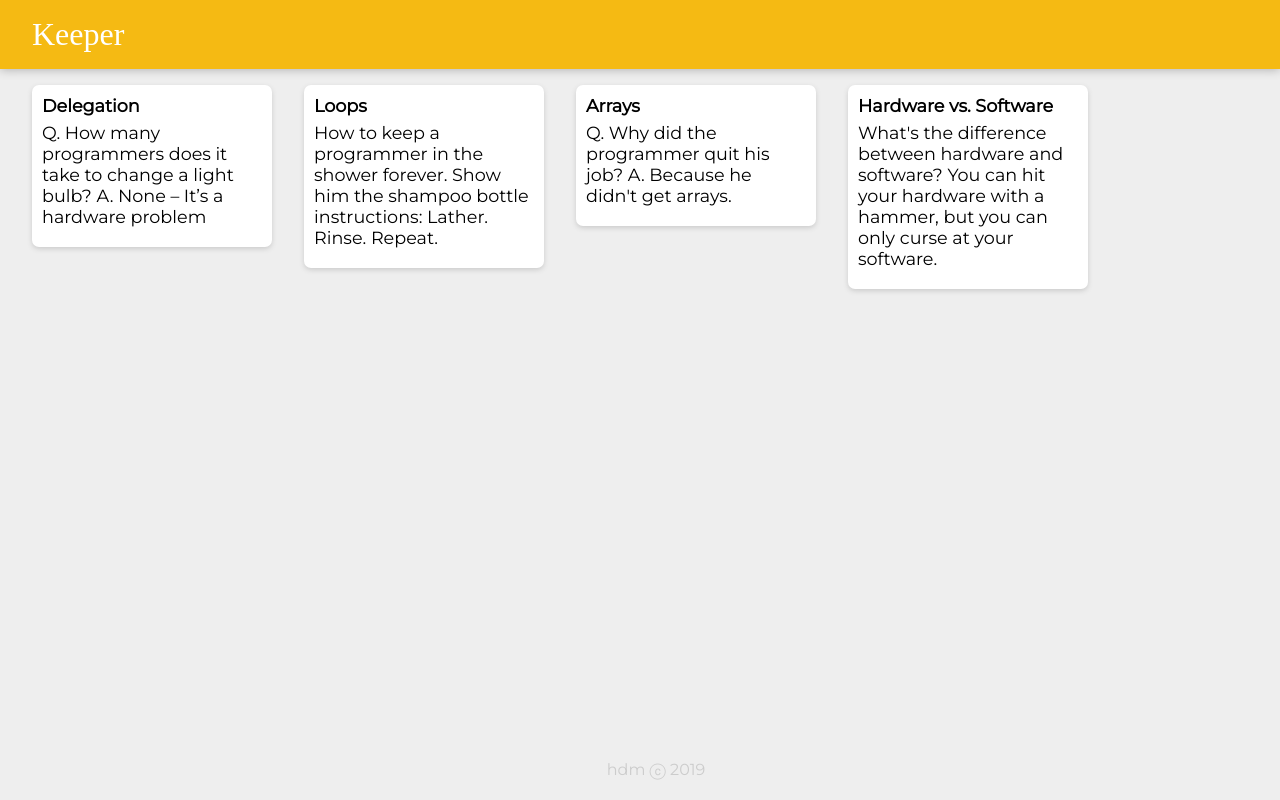
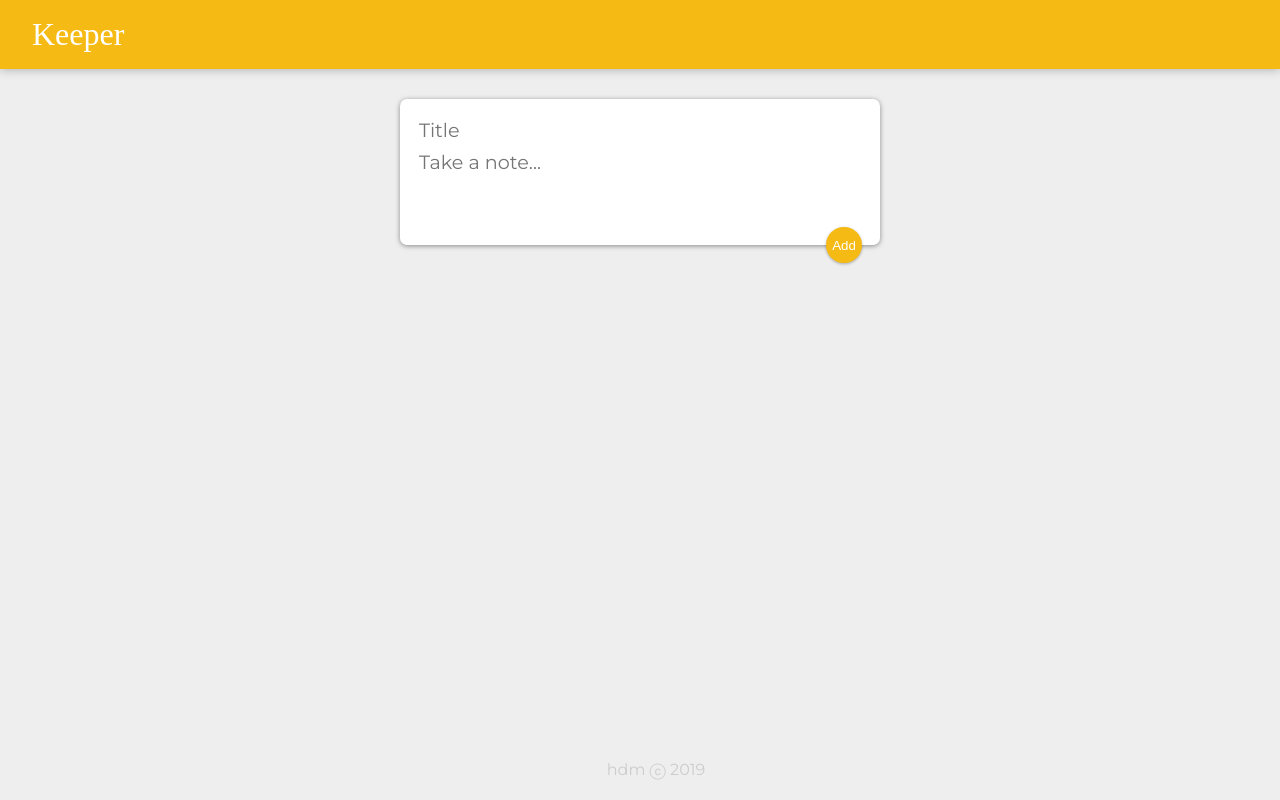
Before and after one commit to hdanielmm/keep-clone, a React (Create React App) app: page / in a window 1280 px wide. Built offline with nearby package versions, Linux system fonts and the light colour scheme; a web font is replaced by a local one.

Commit message:
Add notes dinamically and delete button

```diff
--- a/public/styles.css
+++ b/public/styles.css
@@ -54,3 +54,49 @@
     white-space: pre-wrap;
     word-wrap: break-word;
   }
+
+  .note button {
+    position: relative;
+    float: right;
+    margin-right: 10px;
+    color: #f5ba13;
+    border: none;
+    width: 36px;
+    height: 36px;
+    cursor: pointer;
+    outline: none;
+  }
+
+  form {
+    position: relative;
+    width: 480px;
+    margin: 30px auto 20px auto;
+    background: #fff;
+    padding: 15px;
+    border-radius: 7px;
+    box-shadow: 0 1px 5px rgb(138, 137, 137);
+  }
+  form input,
+  form textarea {
+    width: 100%;
+    border: none;
+    padding: 4px;
+    outline: none;
+    font-size: 1.2em;
+    font-family: inherit;
+    resize: none;
+  }
+  form button {
+    position: absolute;
+    right: 18px;
+    bottom: -18px;
+    background: #f5ba13;
+    color: #fff;
+    border: none;
+    border-radius: 50%;
+    width: 36px;
+    height: 36px;
+    box-shadow: 0 1px 3px rgba(0, 0, 0, 0.3);
+    cursor: pointer;
+    outline: none;
+  }
--- a/src/components/App.jsx
+++ b/src/components/App.jsx
@@ -1,18 +1,35 @@
-import React from "react";
+import React, { useState } from "react";
 import Header from "./Header";
 import Footer from "./Footer";
 import Note from "./Note";
-import notes from "../notes";
+import CreateArea from "./CreateArea";
 
 function App() {
+  const [notes, setNotes] = useState([]);
+
+  function addNote(newNote) {
+    setNotes([...notes, newNote]);
+  }
+
+  function deleteNote(id){
+    setNotes(notes.filter((note, index) => {
+      return index !== id
+    }));
+  }
+
   return (
     <div>
       <Header />
-      {notes.map(note => (
+      <CreateArea
+        onAdd={addNote}
+      />
+      {notes.map((note, index) => (
         <Note
-          key={note.key}
+          key={index}
+          id={index}
           title={note.title}
           content={note.content}
+          onDelete={deleteNote}
         />
       ))}
       <Footer />
--- /dev/null
+++ b/src/components/CreateArea.jsx
@@ -0,0 +1,68 @@
+import React, { useState } from 'react'
+
+function CreateArea(props) {
+
+  const [note, setNote] = useState({
+    title: "",
+    content: ""
+  });
+
+  function handleChange(e) {
+    const { name, value } = e.target;
+
+    // setNote((prevValue) => {
+    //   if (name === "title") {
+    //     return {
+    //       title: value,
+    //       content: prevValue.content
+    //     };
+    //   } else if (name === "content") {
+    //     return {
+    //       title: prevValue.title,
+    //       content: value
+    //     }
+    //   }
+    // });
+
+    // This way to setNote make the same that above way
+    setNote((prevNote) => {
+      return {
+        ...prevNote,
+        [name]: value
+      }
+    });
+  }
+
+  function handleClick(e) {
+    props.onAdd(note);
+    setNote({
+      title: "",
+      content: ""
+    });
+    e.preventDefault();
+  }
+
+  return (
+    <div>
+      <form>
+        <input
+          name="title"
+          value={note.title}
+          placeholder="Title"
+          onChange={handleChange}
+        />
+        <textarea
+          name="content"
+          value={note.content}
+          rows="3"
+          cols="30"
+          placeholder="Take a note..."
+          onChange={handleChange}
+        />
+        <button onClick={handleClick}>Add</button>
+      </form>
+    </div>
+  )
+}
+
+export default CreateArea;
--- a/src/components/Note.jsx
+++ b/src/components/Note.jsx
@@ -1,11 +1,16 @@
 import React from "react";
 
 function Note(props) {
+
+  function handleClick() {
+    props.onDelete(props.id);
+  }
 
   return (
     <div className="note" key={props.key}>
       <h1>{props.title}</h1>
       <p>{props.content}</p>
+      <button onClick={handleClick}>DELETE</button>
     </div>
   )
 }
```
